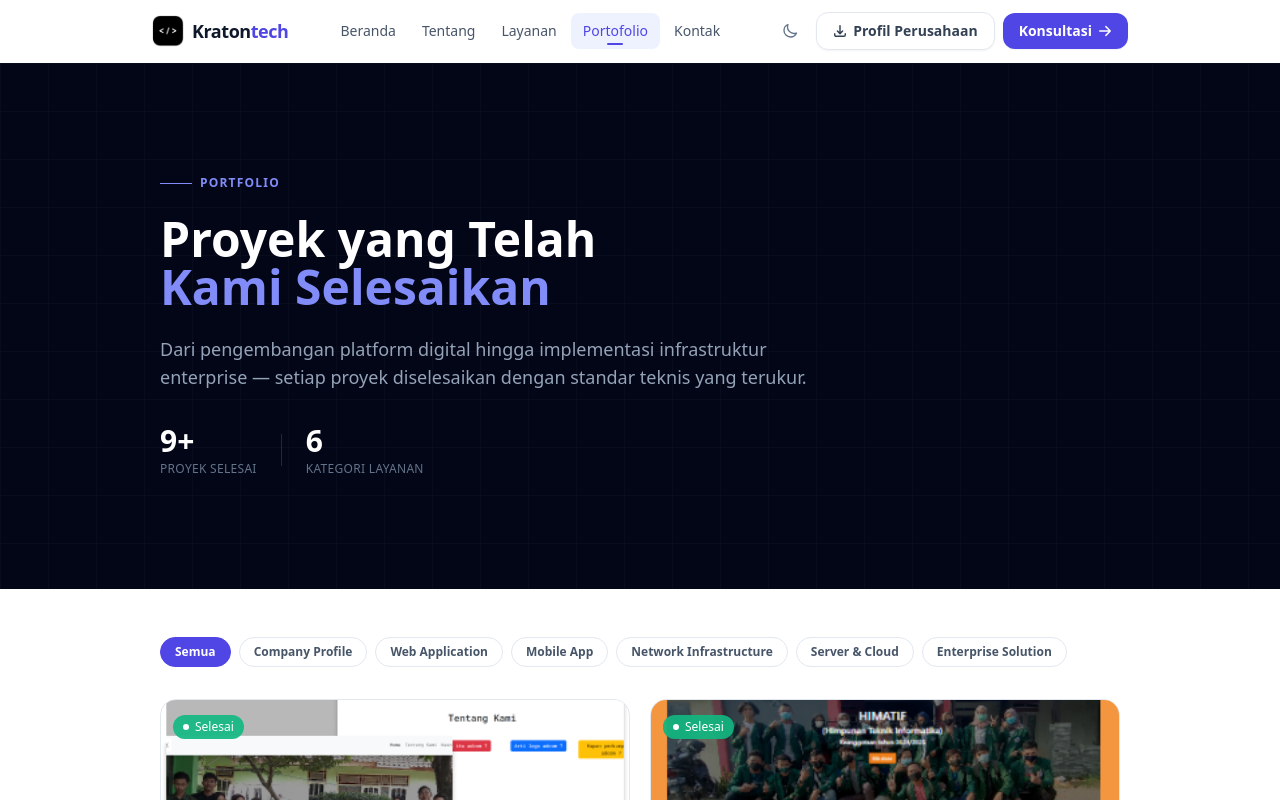
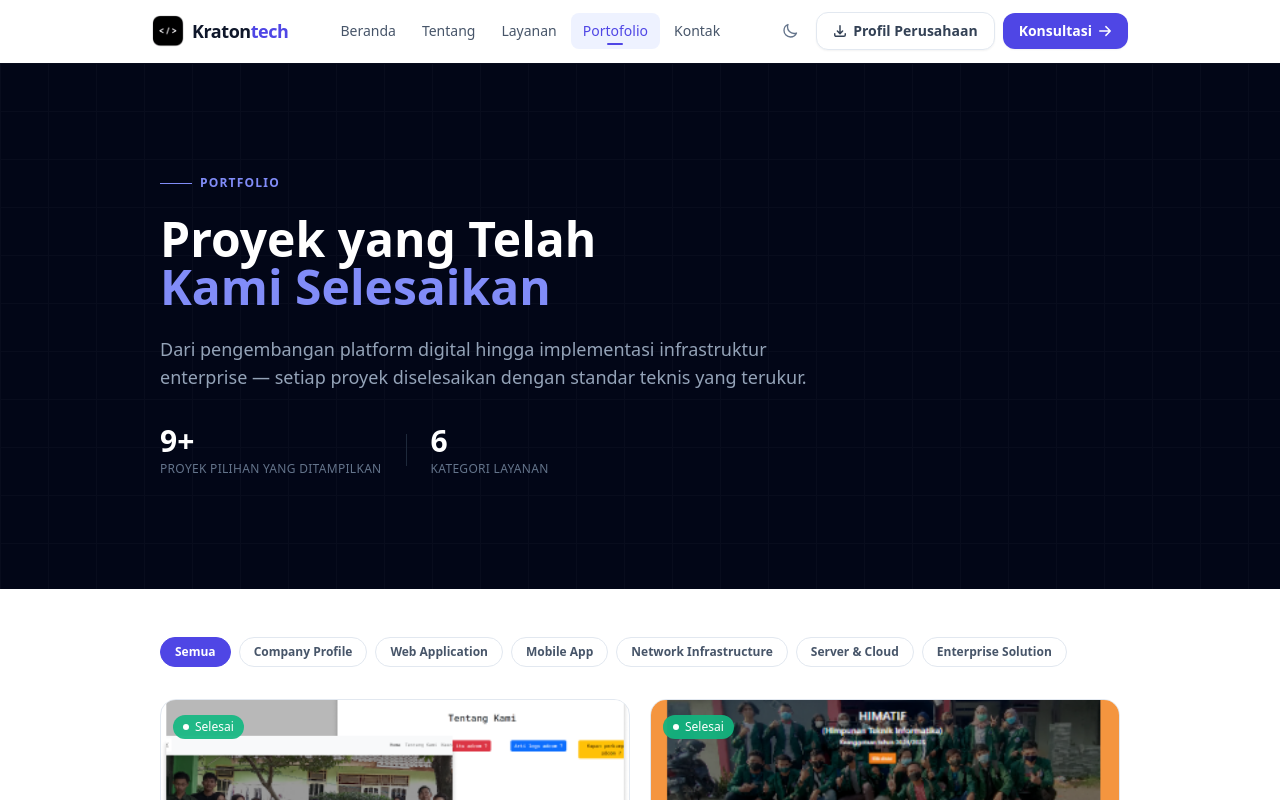
Before and after one commit to kratontech/portofolio, a React (Vite) app: page /projects in a window 1280 px wide. Shown: the top 800 px of the page. Built offline with nearby package versions, Linux system fonts and the light colour scheme.

Commit message:
perbaikan copywriting

```diff
--- a/src/pages/About.jsx
+++ b/src/pages/About.jsx
@@ -5,7 +5,7 @@ import Footer from '../components/Footer'
 import { useReveal } from '../hooks/useReveal'
 
 const stats = [
-  { value: '50+', label: 'Proyek Selesai' },
+  { value: '50+', label: 'Total Proyek Selesai' },
   { value: '30+', label: 'Klien Aktif' },
   { value: '5+', label: 'Tahun Pengalaman' },
   { value: '99%', label: 'Uptime Garansi' },
--- a/src/pages/Projects.jsx
+++ b/src/pages/Projects.jsx
@@ -78,7 +78,7 @@ export default function Projects() {
               Dari pengembangan platform digital hingga implementasi infrastruktur enterprise — setiap proyek diselesaikan dengan standar teknis yang terukur.
             </p>
             <div className="section-reveal mt-8 flex items-center gap-6">
-              <div><p className="text-3xl font-extrabold text-white">{projects.length}+</p><p className="mt-0.5 text-xs text-slate-500 uppercase tracking-wide">Proyek Selesai</p></div>
+              <div><p className="text-3xl font-extrabold text-white">{projects.length}+</p><p className="mt-0.5 text-xs text-slate-500 uppercase tracking-wide">Proyek Pilihan yang ditampilkan</p></div>
               <div className="h-8 w-px bg-slate-800" />
               <div><p className="text-3xl font-extrabold text-white">{categories.length - 1}</p><p className="mt-0.5 text-xs text-slate-500 uppercase tracking-wide">Kategori Layanan</p></div>
             </div>
```
